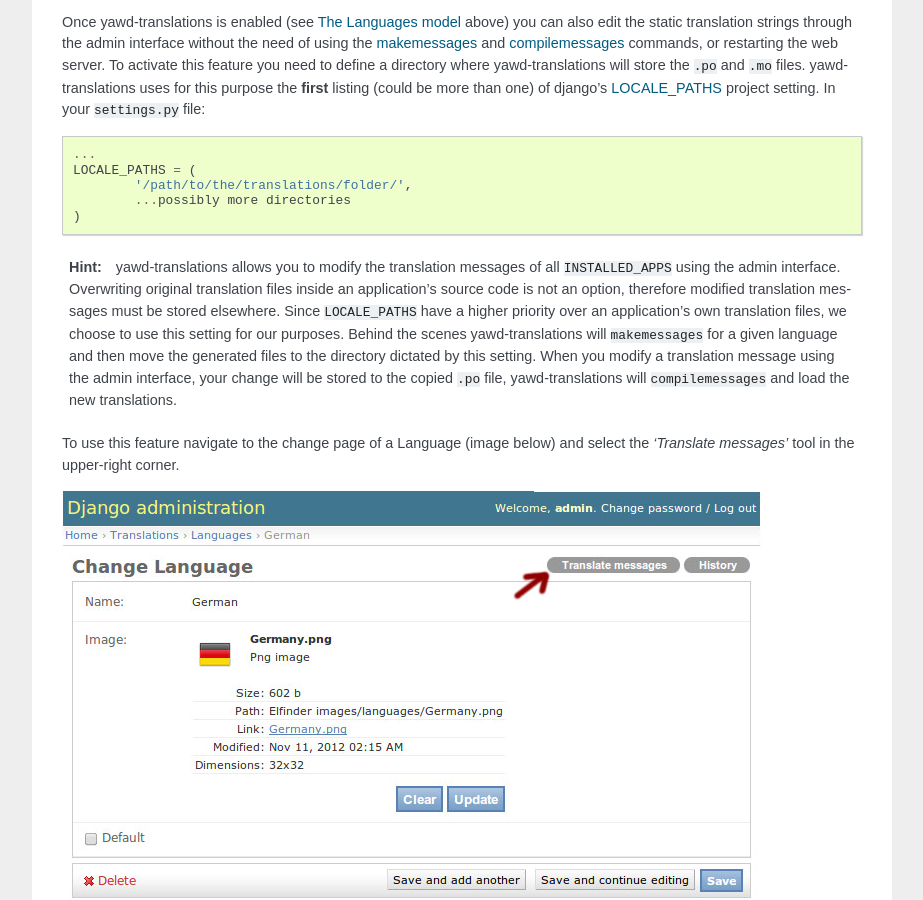
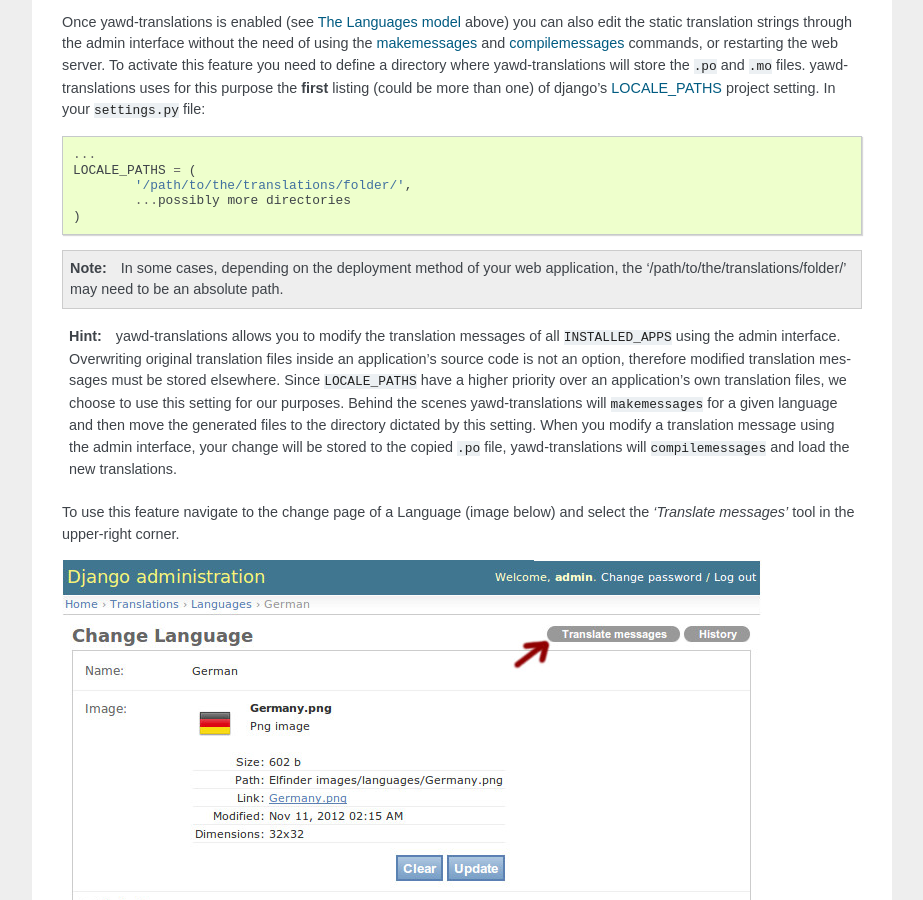
Before and after one commit to ppetrid/yawd-translations, a Sphinx documentation site: the page built from docs/source/usage.rst, in a window 1280 px wide and 900 px high, scrolled down 2325 px. Shown: the whole window, without its empty margins (198-1121 px from the left). Built offline with Sphinx 7.4.7, drawn with Linux system fonts in a browser that asks for light colours.

Commit message:
note on locale_paths setting

```diff
--- a/docs/source/usage.rst
+++ b/docs/source/usage.rst
@@ -147,6 +147,10 @@
 		...possibly more directories
 	)
 
+.. note::
+	In some cases, depending on the deployment method of your web application,
+	the '/path/to/the/translations/folder/'	may need to be an absolute path.
+
 .. hint::
 
 	yawd-translations allows you to modify the translation messages of all
@@ -179,7 +183,7 @@
 
 	yawd-translations will generate translation messages only for applications having
 	a `locale` directory in their source code. More information can be found on the
-	django documentation `here <file:///home/ppetrid/work/freelance/yawdcms/workspace/yawd-translations/docs/build/html/usage.html#the-languages-model>`_.
+	django documentation `here <https://docs.djangoproject.com/en/dev/topics/i18n/translation/#how-django-discovers-translations>`_.
 
 You can control which users and groups can view or edit the translation messages
 (e.g. through the admin interface). yawd-translations provides two custom permissions
```
